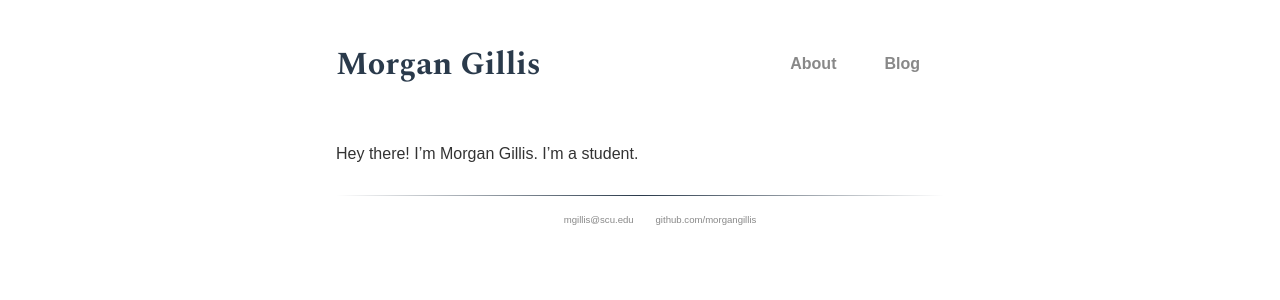
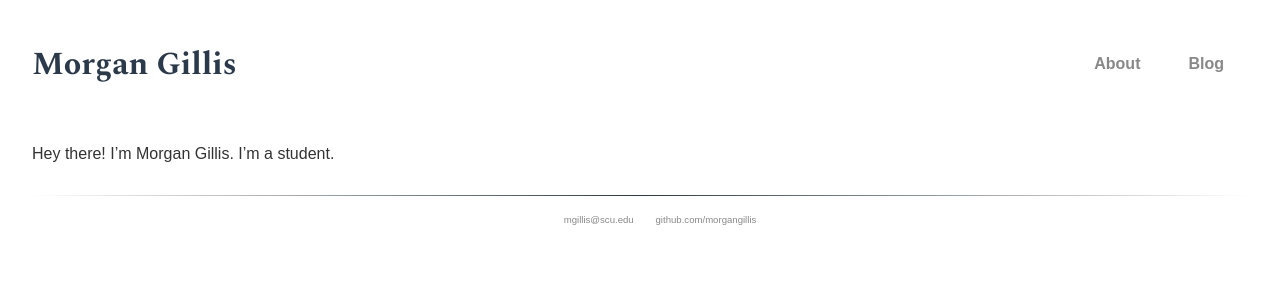
Before and after one commit to morgangillis/morgangillis.github.io, a Jekyll site: the page built from index.md, in a window 1280 px wide. Shown: the top 300 px of the page. Built offline with Jekyll 4.4.1, drawn with Linux system fonts in a browser that asks for light colours; some web fonts are replaced.

Commit message:
Update base.scss

```diff
--- a/_sass/base.scss
+++ b/_sass/base.scss
@@ -19,7 +19,7 @@ body {
 }
 
 header, .container, footer {
-  max-width: 42rem;
+  max-width: 84rem;
   padding-left:  2rem;
   padding-right: 2rem;
   margin: 2rem auto 2rem auto;
```
